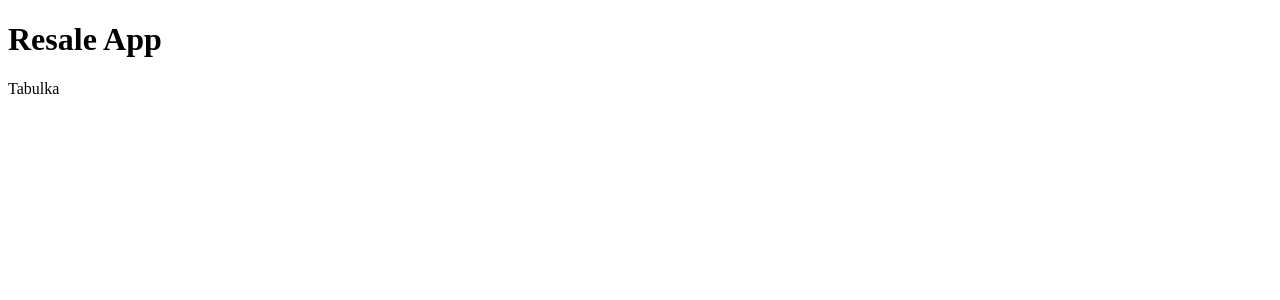
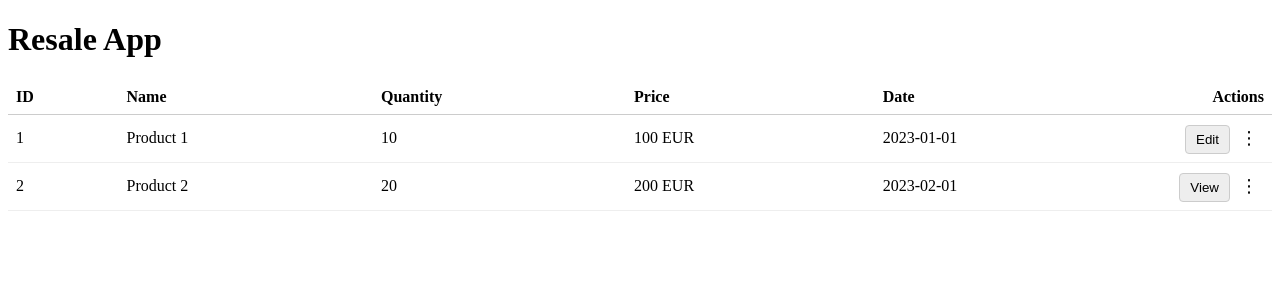
Before and after one commit to KarelStastny/goods-ledger, a React (Create React App) app: page / in a window 1280 px wide. Shown: the top 300 px of the page. Built offline with nearby package versions, Linux system fonts and the light colour scheme.

Commit message:
Implement Table component

```diff
--- /dev/null
+++ b/src/components/simply-components/Button.jsx
@@ -0,0 +1,33 @@
+//@@viewOn:imports
+import React from "react";
+//@@viewOff:imports
+
+//@@viewOn:constants
+//@@viewOff:constants
+
+//@@viewOn:helpers
+//@@viewOff:helpers
+
+function Button({ children, onClick, style = {}, ...props }) {
+  //@@viewOn:render
+  return (
+    <button
+      onClick={onClick}
+      style={{
+        padding: "6px 10px",
+        backgroundColor: "#eee",
+        border: "1px solid #ccc",
+        borderRadius: "4px",
+        cursor: "pointer",
+        marginRight: "4px",
+        ...style,
+      }}
+      {...props}
+    >
+      {children}
+    </button>
+  );
+  //@@viewOff:render
+}
+
+export default Button;
--- /dev/null
+++ b/src/components/simply-components/Popover.jsx
@@ -0,0 +1,31 @@
+//@@viewOn:imports
+import React from "react";
+//@@viewOff:imports
+
+//@@viewOn:constants
+//@@viewOff:constants
+
+//@@viewOn:helpers
+//@@viewOff:helpers
+
+function Popover({ children, style = {} }) {
+  //@@viewOn:render
+  return (
+    <div
+      style={{
+        position: "absolute",
+        background: "white",
+        boxShadow: "0 2px 6px rgba(0,0,0,0.15)",
+        padding: "8px",
+        borderRadius: "4px",
+        zIndex: 10,
+        ...style,
+      }}
+    >
+      {children}
+    </div>
+  );
+  //@@viewOff:render
+}
+
+export default Popover;
--- a/src/components/table/Table.jsx
+++ b/src/components/table/Table.jsx
@@ -1,5 +1,7 @@
 //@@viewOn:imports
-import React from "react";
+import React, { useState } from "react";
+import Button from "../simply-components/Button";
+import Popover from "../simply-components/Popover";
 //@@viewOff:imports
 
 //@@viewOn:constants
@@ -8,9 +10,106 @@ import React from "react";
 //@@viewOn:helpers
 //@@viewOff:helpers
 
-function Table(props) {
+function Table({ columnsDefinition = [], data = [] }) {
+  const [openPopoverIndex, setOpenPopoverIndex] = useState(null);
+
   //@@viewOn:render
-  return <div>Tabulka</div>;
+  return (
+    <div style={{ position: "relative" }}>
+      <table style={{ width: "100%", borderCollapse: "collapse" }}>
+        <thead>
+          <tr>
+            {columnsDefinition.map((col) => (
+              <th
+                key={col.accessor}
+                style={{ borderBottom: "1px solid #ccc", textAlign: "left", padding: "8px" }}
+              >
+                {col.Header}
+              </th>
+            ))}
+            <th
+              style={{
+                borderBottom: "1px solid #ccc",
+                textAlign: "right",
+                padding: "8px",
+                width: "1%",
+                whiteSpace: "nowrap",
+              }}
+            >
+              Actions
+            </th>
+          </tr>
+        </thead>
+        <tbody>
+          {data.map((row, rowIndex) => {
+            const actionList = row.actionList || [];
+            const visibleActions = actionList.filter((a) => !a.collapsed);
+            const collapsedActions = actionList.filter((a) => a.collapsed);
+
+            return (
+              <tr key={row.id ?? rowIndex}>
+                {columnsDefinition.map((col) => (
+                  <td key={col.accessor} style={{ padding: "8px", borderBottom: "1px solid #eee" }}>
+                    {col.cell ? col.cell(row) : row[col.accessor]}
+                  </td>
+                ))}
+                <td
+                  style={{
+                    padding: "8px",
+                    borderBottom: "1px solid #eee",
+                    position: "relative",
+                    textAlign: "right",
+                    whiteSpace: "nowrap",
+                  }}
+                >
+                  {visibleActions.map((action, i) => (
+                    <Button key={i} onClick={() => action.onClick(row)}>
+                      {action.label}
+                    </Button>
+                  ))}
+
+                  {collapsedActions.length > 0 && (
+                    <span
+                      onClick={() =>
+                        setOpenPopoverIndex(openPopoverIndex === rowIndex ? null : rowIndex)
+                      }
+                      style={{
+                        cursor: "pointer",
+                        display: "inline-block",
+                        padding: "4px 6px",
+                        fontSize: "18px",
+                        userSelect: "none",
+                      }}
+                      title="More actions"
+                    >
+                      ⋮
+                    </span>
+                  )}
+
+                  {openPopoverIndex === rowIndex && (
+                    <Popover>
+                      {collapsedActions.map((action, i) => (
+                        <div key={i} style={{ marginBottom: 4 }}>
+                          <Button
+                            onClick={() => {
+                              action.onClick(row);
+                              setOpenPopoverIndex(null);
+                            }}
+                          >
+                            {action.label}
+                          </Button>
+                        </div>
+                      ))}
+                    </Popover>
+                  )}
+                </td>
+              </tr>
+            );
+          })}
+        </tbody>
+      </table>
+    </div>
+  );
   //@@viewOff:render
 }
 
--- a/src/goods-ledger/GoodsLedger.jsx
+++ b/src/goods-ledger/GoodsLedger.jsx
@@ -11,6 +11,11 @@ const tableData = [
     quantity: 10,
     price: 100,
     date: "2023-01-01",
+    actionList: [
+      { label: "Edit", onClick: (row) => alert(`Edit ${row.name}`) },
+      { label: "Delete", onClick: (row) => alert(`Delete ${row.name}`), collapsed: true },
+      { label: "Duplicate", onClick: (row) => alert(`Duplicate ${row.name}`), collapsed: true },
+    ],
   },
   {
     id: 2,
@@ -18,22 +23,21 @@ const tableData = [
     quantity: 20,
     price: 200,
     date: "2023-02-01",
-  },
-  {
-    id: 3,
-    name: "Product 3",
-    quantity: 30,
-    price: 300,
-    date: "2023-03-01",
+    actionList: [
+      { label: "View", onClick: (row) => alert(`View ${row.name}`) },
+      { label: "Archive", onClick: (row) => alert(`Archive ${row.name}`), collapsed: true },
+    ],
   },
 ];
+
 
 const columnsDefinition = [
   { Header: "ID", accessor: "id" },
   { Header: "Name", accessor: "name" },
   { Header: "Quantity", accessor: "quantity" },
-  { Header: "Price", accessor: "price" },
+  { Header: "Price", accessor: "price", cell: (row) => `${row.price} EUR`, },
   { Header: "Date", accessor: "date" },
+
 ];
 //@@viewOff:constants
 
```
